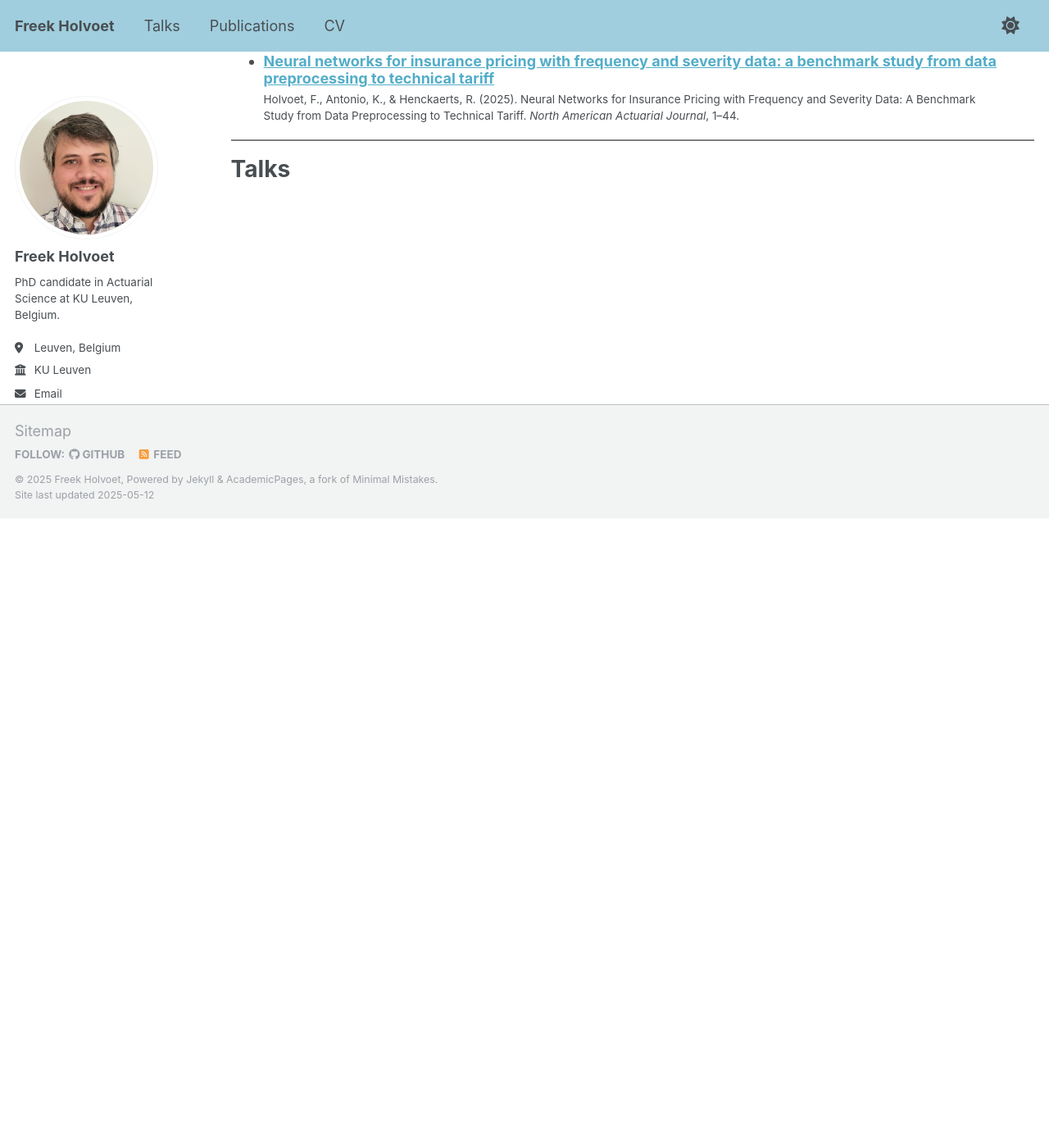
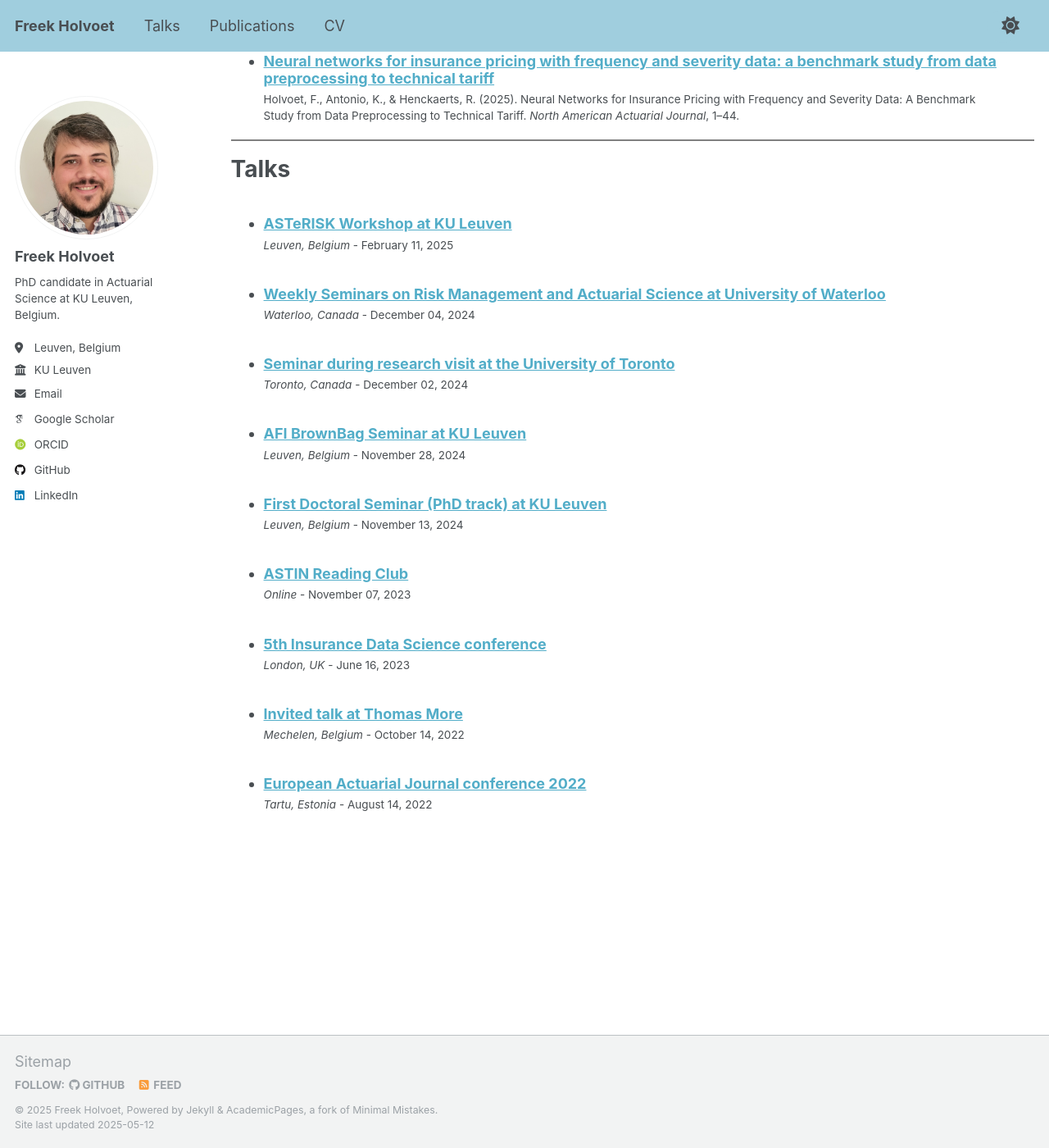
Before and after one commit to freekholvoet/freekholvoet.github.io, a Jekyll site: the page built from _pages/cv.md, in a window 1280 px wide and 1400 px high, scrolled down 2531 px. Shown: the whole window at 82% size. Built offline with Jekyll 4.4.1, drawn with Linux system fonts in a browser that asks for light colours; some web fonts are replaced; before the commit the page ends 3163 px from its top, so only the background shows below that.

Commit message:
fix_upcoming_talks

```diff
--- a/_includes/archive-single-cv.html
+++ b/_includes/archive-single-cv.html
@@ -33,10 +33,18 @@
           <a href="{{ base_path }}{{ post.url }}" rel="permalink">{{ title }}</a>
         {% endif %}
       </h3>
+      {% if post.citation %}
+        <p class="archive__item-excerpt" itemprop="description">{{ post.citation }}</p>
+      {% elsif post.venue or post.date %}
+        <p class="archive__item-excerpt" itemprop="description">
+          {% if post.venue %}<em>{{ post.venue }}</em>{% endif %}
+          {% if post.venue and post.date %} - {% endif %}
+          {% if post.date %}{{ post.date | date: "%B %d, %Y" }}{% endif %}
+        </p>
+      {% endif %}
       {% if post.read_time %}
         <p class="page__meta"><i class="fa fa-clock" aria-hidden="true"></i> {% include read-time.html %}</p>
       {% endif %}
-    {% if post.venue%}<p class="archive__item-excerpt" itemprop="description">{{ post.citation }}</p> {% endif %}
     </li>
   </article>
 </div>
--- a/_pages/cv.md
+++ b/_pages/cv.md
@@ -101,7 +101,9 @@ Publications
 Talks
 ======
 
-  <ul>{% assign past_talks = site.talks | where_exp: "talk", "post.date <= site.time" | sort: "date" | reverse %}
-    {% for talk in past_talks %}
-    {% include archive-single-talk.html %}
-    {% endfor %}</ul>
+<ul>
+  {% assign latest_posts = site.talks | where_exp: "post", "post.date <= site.time" | sort: "date" | reverse %}
+  {% for post in latest_posts %}
+    {% include archive-single-cv.html %}
+  {% endfor %}
+</ul>
```
Also changed, not shown: _pages/talks.html (+14 -6 lines). Lines whose indentation alone changed are shown as unchanged.
